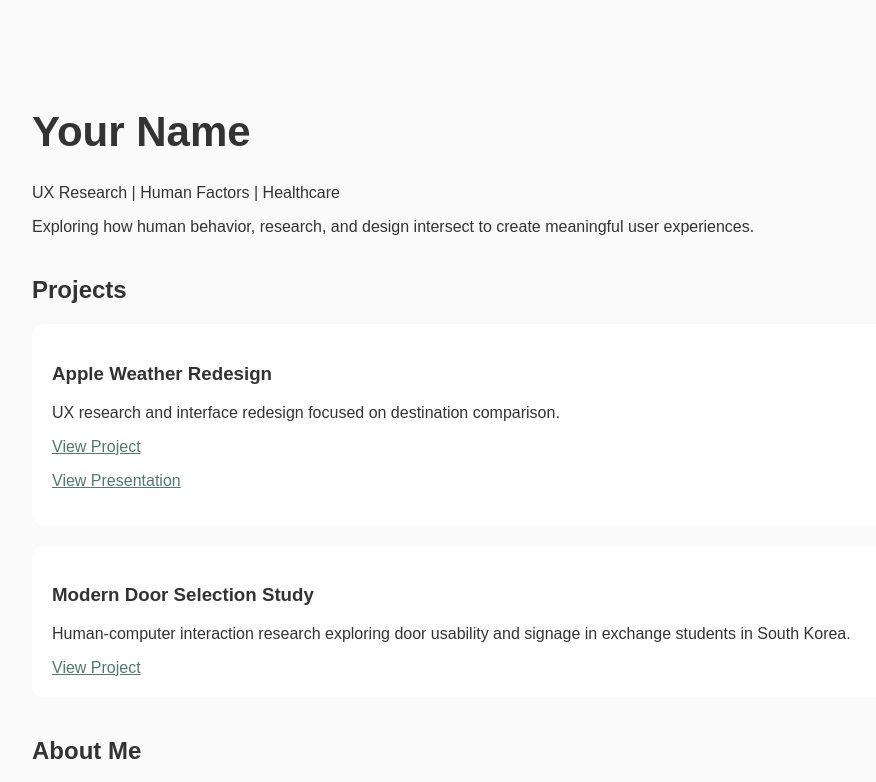
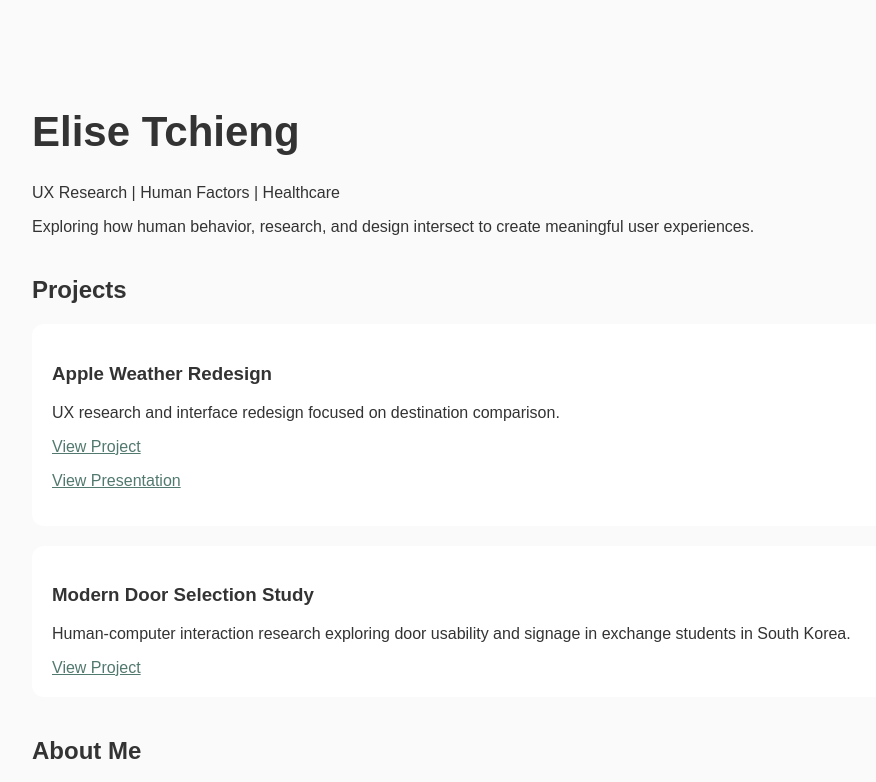
Before and after one commit to elisetchieng/elisetchieng.github.io, a plain HTML site: page index.html in a window 1280 px wide. Shown: the top 782 px of the page, without its empty margins (158-1034 px from the left). Drawn offline with Linux system fonts and the light colour scheme.

Commit message:
Update header with name 'Elise Tchieng'

```diff
--- a/index.html
+++ b/index.html
@@ -38,7 +38,7 @@
 
 <body>
 
-    <h1>Your Name</h1>
+    <h1>Elise Tchieng</h1>
     <p>UX Research | Human Factors | Healthcare</p>
 
     <p>
```
